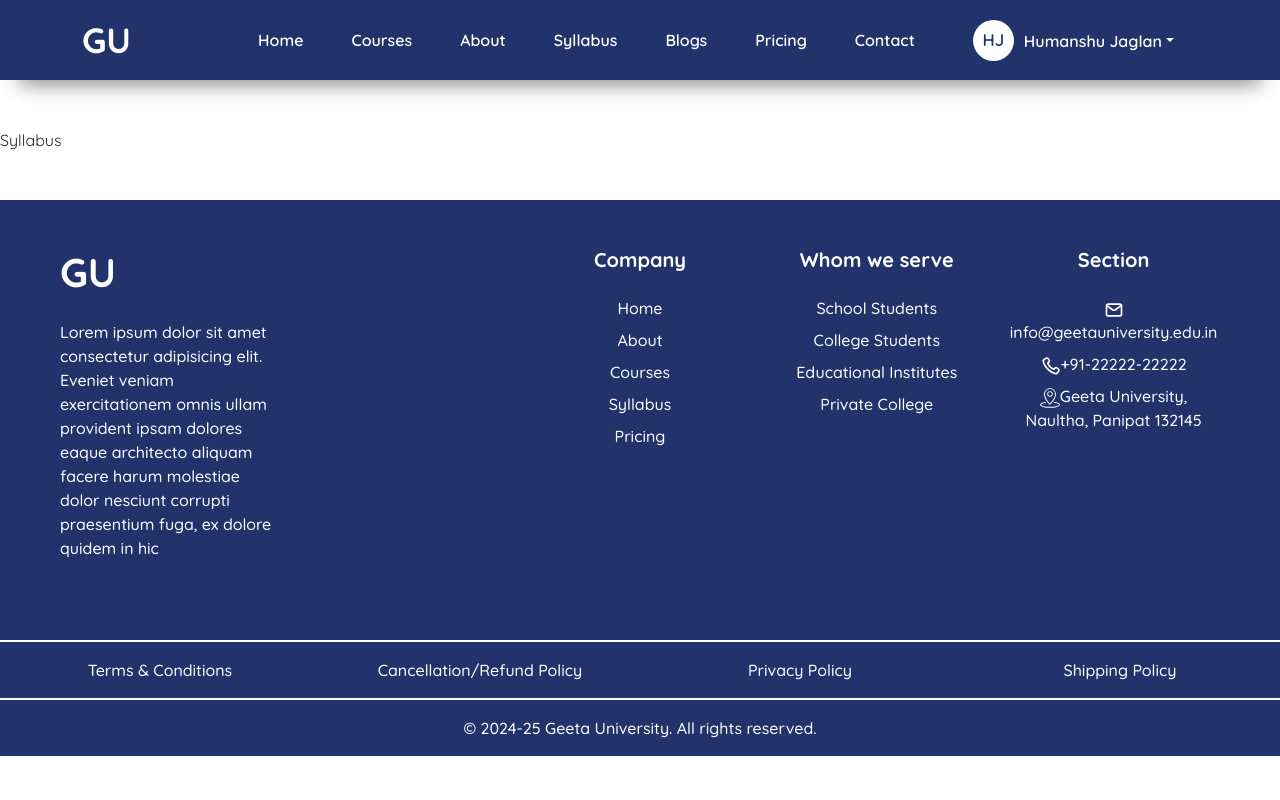
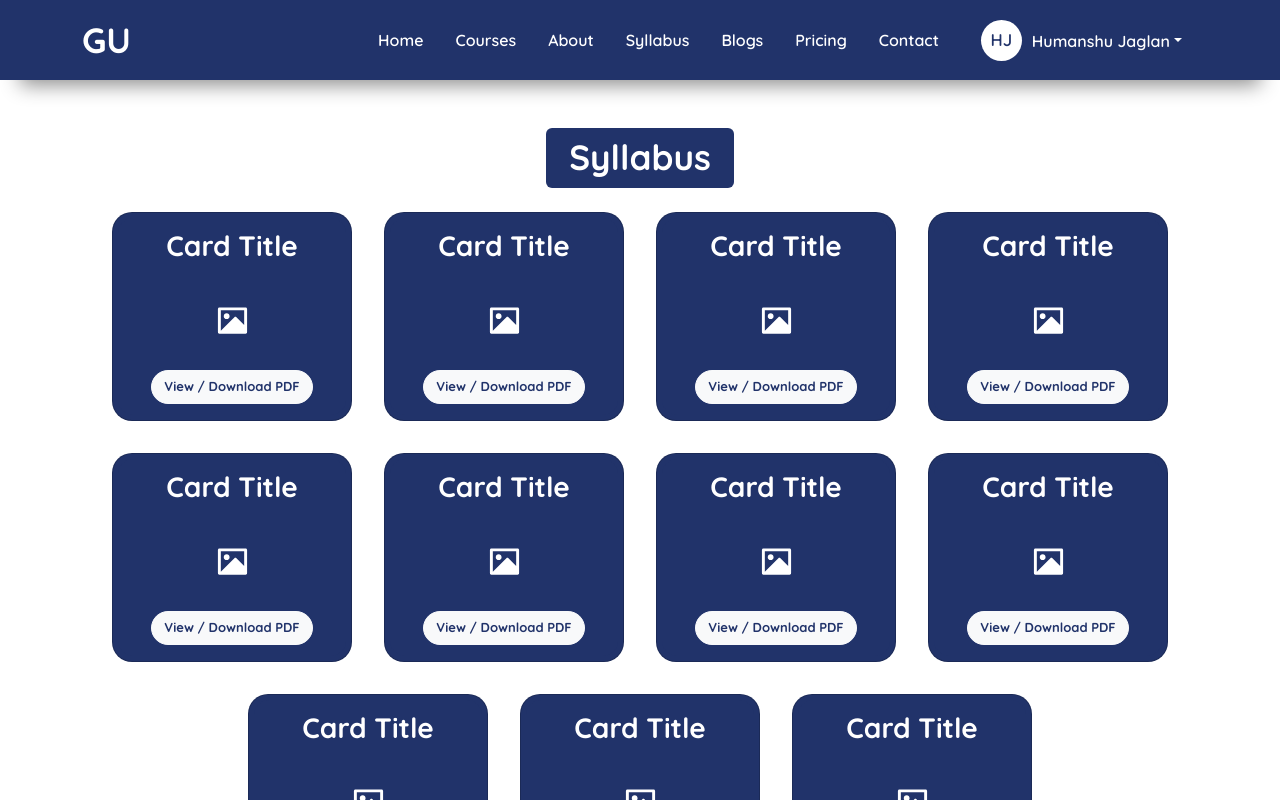
Before and after one commit to humanshu001/cuet-preparation, a Next.js app: page /syllabus in a window 1280 px wide. Shown: the top 800 px of the page. Built offline with nearby package versions, Linux system fonts and the light colour scheme.

Commit message:
syllabus card done

```diff
--- /dev/null
+++ b/app/all-cards/SyllabusCard.jsx
@@ -0,0 +1,23 @@
+import React from 'react'
+
+export default function SyllabusCard({title, imageLink, pdfLink}) {
+  return (
+    <>
+        <div className="card p-3 text-white m-3" style={{backgroundColor:'var(--blue)',width:'15rem'}}>
+            <div className="card-content">
+            <h3 className='text-center fw-bold'>Card Title</h3>
+
+            <div className="d-flex justify-content-center align-items-center" style={{height:'100px'}}>
+
+            <svg width='35px' xmlns="http://www.w3.org/2000/svg" viewBox="0 0 24 24"><path fill='white' d="M20 5H4V19L13.2923 9.70649C13.6828 9.31595 14.3159 9.31591 14.7065 9.70641L20 15.0104V5ZM2 3.9934C2 3.44476 2.45531 3 2.9918 3H21.0082C21.556 3 22 3.44495 22 3.9934V20.0066C22 20.5552 21.5447 21 21.0082 21H2.9918C2.44405 21 2 20.5551 2 20.0066V3.9934ZM8 11C6.89543 11 6 10.1046 6 9C6 7.89543 6.89543 7 8 7C9.10457 7 10 7.89543 10 9C10 10.1046 9.10457 11 8 11Z"></path></svg>
+            </div>
+
+            <div className="d-flex justify-content-center">
+                <button className="btn btn-light rounded-pill fw-bold download-btn" style={{fontSize:'13px'}}>View / Download PDF</button>
+            </div>
+
+            </div>
+        </div>
+    </>
+  )
+}
--- a/app/contact/page.jsx
+++ b/app/contact/page.jsx
@@ -13,7 +13,7 @@ export default function page() {
           <h1 className="text-center fw-bold text-white">Contact</h1>
           <h4 className="text-center text-white">Any question or remarks? Just a message away!</h4>
         </div>
-        <div className="col-md-12 d-flex">
+        <div className="col-md-12 d-flex contact-card">
           <div className="col-md-5 p-4 py-5" style={{backgroundColor:'var(--blue)',borderRadius:'8px'}}>
 
           <h2 className="mx-4 fw-bold text-white">Contact Information</h2>
--- a/app/courses/page.jsx
+++ b/app/courses/page.jsx
@@ -82,7 +82,7 @@ export default function Home() {
     return (
         <>
             <div className="container">
-                <div className="d-flex justify-content-start">
+                <div className="d-flex justify-content-center">
                     <h1 className="badge" style={{backgroundColor:'var(--blue)', fontSize:'35px'}}>Purchase Courses</h1>
                 </div>
                 <div className="row d-flex justify-content-center courses">
--- a/app/globals.css
+++ b/app/globals.css
@@ -4,10 +4,10 @@
   --orange: #ee7d21;
   --blue: #21336a;
 }
-/*
-body{
-  background-color: var(--orange);
-} */
+
+body,html{
+  overflow-x: hidden;
+}
 
 .text-orange{
   color: var(--orange)!important;
@@ -66,6 +66,68 @@ body{
   overflow: hidden;
   perspective: 1000px;
   transition: all 0.6s cubic-bezier(0.175, 0.885, 0.32, 1.275);
+}
+
+.syllabus .card {
+  background: #07182E;
+  position: relative;
+  display: flex;
+  place-content: center;
+  place-items: center;
+  overflow: hidden;
+  border-radius: 20px;
+}
+
+.syllabus .card h2 {
+  z-index: 1;
+  color: white;
+  font-size: 2em;
+}
+
+.syllabus .card::before {
+  display: none;
+  content: '';
+  position: absolute;
+  width: 100px;
+  background-image: linear-gradient(180deg, var(--orange), var(--orange));
+  height: 190%;
+  animation: rotBGimg 3s linear infinite;
+  transition: all 0.2s linear;
+}
+
+.syllabus .card:hover::before {
+  display: block;
+}
+
+.download-btn{
+  color: var(--blue);
+}
+
+.download-btn:hover{
+  background: var(--orange);
+  color: var(--blue);
+  transition: 0.4s;
+  border-color: var(--orange);
+}
+
+@keyframes rotBGimg {
+  from {
+    transform: rotate(0deg);
+  }
+
+  to {
+    transform: rotate(360deg);
+  }
+}
+.card-content{
+  z-index: 1;
+}
+.syllabus .card::after {
+  content: '';
+  position: absolute;
+  background: var(--blue);
+  inset: 5px;
+  border-radius: 15px;
 }
 
 .contact-card-contacts svg{
@@ -368,4 +430,36 @@ body{
     display: none;
   }
 
+  .contact-card{
+    display: flex;
+    flex-direction: column-reverse;
+    align-items: center;
+  }
+
+  .contact-card-contacts a{
+    display: flex;
+    align-items: center;
+    font-size: 15px;
+  }
+
+  .contact-card-contacts svg{
+    width: 25px;
+  }
+
+  .foot h5{
+    margin-top: 25px;
+  }
+
+  .contact-card-contacts{
+    padding: 0;
+  }
+
+  .contact-card > div{
+    width: 94%;
+  }
+
+  .contact-card:nth-child(2){
+    padding: 5px;
+  }
+
 }
--- a/app/syllabus/page.jsx
+++ b/app/syllabus/page.jsx
@@ -1,7 +1,28 @@
 'use client'
+
+import SyllabusCard from "../all-cards/SyllabusCard"
 
 export default function page() {
   return (
-    <div>Syllabus</div>
+    <>
+      <div className="syllabus container">
+        <div className="d-flex justify-content-center">
+            <h1 className="badge" style={{backgroundColor:'var(--blue)', fontSize:'35px'}}>Syllabus</h1>
+        </div>
+        <div className="row d-flex justify-content-center">
+        <SyllabusCard/>
+        <SyllabusCard/>
+        <SyllabusCard/>
+        <SyllabusCard/>
+        <SyllabusCard/>
+        <SyllabusCard/>
+        <SyllabusCard/>
+        <SyllabusCard/>
+        <SyllabusCard/>
+        <SyllabusCard/>
+        <SyllabusCard/>
+        </div>
+      </div>
+    </>
   )
 }
--- a/app/universal-components/Footer.jsx
+++ b/app/universal-components/Footer.jsx
@@ -6,15 +6,12 @@ export default function Footer() {
   return (
     <>
         <div className="container-fluid p-0 foot" style={{backgroundColor:'var(--blue)',color:'white'}}>
-  <footer className="row row-cols-1 row-cols-sm-2 row-cols-md-5 py-5 m-5 mb-0">
+  <footer className="row row-cols-1 row-cols-sm-2 row-cols-md-4 py-5 m-5 mb-0">
     <div className="col mb-3">
       <a href="/" className="d-flex align-items-center mb-3 link-dark text-decoration-none">
         <h1>GU</h1>
       </a>
       <p className="text-muted">Lorem ipsum dolor sit amet consectetur adipisicing elit. Eveniet veniam exercitationem omnis ullam provident ipsam dolores eaque architecto aliquam facere harum molestiae dolor nesciunt corrupti praesentium fuga, ex dolore quidem in hic</p>
-    </div>
-
-    <div className="col mb-3">
     </div>
 
     <div className="col mb-3 text-center">
@@ -51,11 +48,11 @@ export default function Footer() {
       </ul>
     </div>
   </footer>
-  <div className="border-top d-flex py-3">
-    <div className="col-md-3 text-center"><a href="" className="nav-link">Terms & Conditions</a></div>
-    <div className="col-md-3 text-center"><a href="" className="nav-link">Cancellation/Refund Policy</a></div>
-    <div className="col-md-3 text-center"><a href="" className="nav-link">Privacy Policy</a></div>
-    <div className="col-md-3 text-center"><a href="" className="nav-link">Shipping Policy</a></div>
+  <div className="border-top row-cols-1 row-cols-md-4 row-cols-sm-2 row ">
+    <div className="col-md-3 text-center my-3"><a href="" className="nav-link">Terms & Conditions</a></div>
+    <div className="col-md-3 text-center my-3"><a href="" className="nav-link">Cancellation/Refund Policy</a></div>
+    <div className="col-md-3 text-center my-3"><a href="" className="nav-link">Privacy Policy</a></div>
+    <div className="col-md-3 text-center my-3"><a href="" className="nav-link">Shipping Policy</a></div>
   </div>
   <div className="border-top">
     <div className="container py-3">
--- a/app/universal-components/Navbar.jsx
+++ b/app/universal-components/Navbar.jsx
@@ -21,28 +21,28 @@ export default function Navbar() {
                         <div className="navbar-nav"></div>
                         <ul className="navbar-nav">
                             <li className="nav-item">
-                                <Link className="nav-link text-white mx-3" href="/">Home</Link>
+                                <Link className="nav-link text-white mx-2" href="/">Home</Link>
                             </li>
                             <li className="nav-item">
-                                <Link className="nav-link text-white mx-3" href="/courses">Courses</Link>
+                                <Link className="nav-link text-white mx-2" href="/courses">Courses</Link>
                             </li>
                             <li className="nav-item">
-                                <Link className="nav-link text-white mx-3" href="/about">About</Link>
+                                <Link className="nav-link text-white mx-2" href="/about">About</Link>
                             </li>
                             <li className="nav-item">
-                                <Link className="nav-link text-white mx-3" href="/syllabus">Syllabus</Link>
+                                <Link className="nav-link text-white mx-2" href="/syllabus">Syllabus</Link>
                             </li>
                             <li className="nav-item">
-                                <Link className="nav-link text-white mx-3" href="/blogs">Blogs</Link>
+                                <Link className="nav-link text-white mx-2" href="/blogs">Blogs</Link>
                             </li>
                             <li className="nav-item">
-                                <Link className="nav-link text-white mx-3" href="/pricing">Pricing</Link>
+                                <Link className="nav-link text-white mx-2" href="/pricing">Pricing</Link>
                             </li>
                             <li className="nav-item">
-                                <Link className="nav-link text-white mx-3" href="/contact">Contact</Link>
+                                <Link className="nav-link text-white mx-2" href="/contact">Contact</Link>
                             </li>
                             <li className="nav-item dropdown">
-                                <Link className="nav-link dropdown-toggle no-hover text-white mx-3" href="#" role="button" data-bs-toggle="dropdown" aria-expanded="false">
+                                <Link className="nav-link dropdown-toggle no-hover text-white mx-2" href="#" role="button" data-bs-toggle="dropdown" aria-expanded="false">
                                     <Avatar txt='HJ' />
                                     Humanshu Jaglan
                                 </Link>
```
